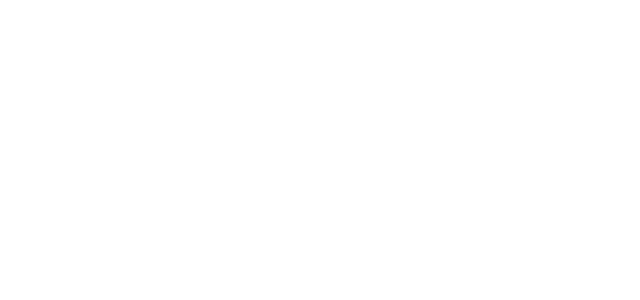
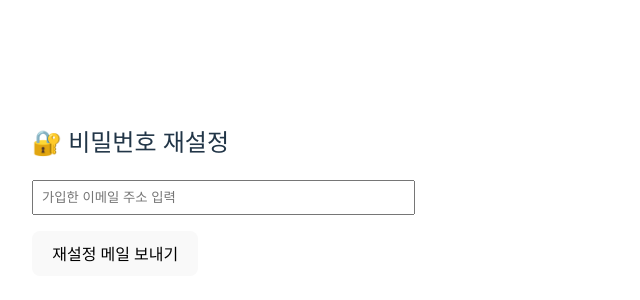
Before and after one commit to JeongHyeon01/My_Refrigerator, a React (Vite) app in the folder FE/: page /reset-password in a window 1280 px wide. Before the commit this address had no page. Shown: the part 210-510 px from the top of the page, without its empty margins (0-640 px from the left). Built offline with nearby package versions, Linux system fonts and the light colour scheme; the HTML template or start-up script is replaced by a standard one.

Commit message:
Add Reset password

```diff
--- a/FE/src/App.jsx
+++ b/FE/src/App.jsx
@@ -6,7 +6,8 @@
 import MainPage from './components/MainPage';
 import RecipeRecommendation from './components/RecipeRecommendation';
 import WasteReport from './components/WasteReport';
-import FindIDPage from './components/FindIDPage'; // 아이디 찾기 페이지 추가
+import FindIDPage from './components/FindIDPage';
+import ResetPasswordPage from './components/ResetPasswordPage';
 
 const App = () => {
   return (
@@ -19,6 +20,7 @@
         <Route path="/recipes" element={<RecipeRecommendation />} />
         <Route path="/report" element={<WasteReport />} />
         <Route path="/find-id" element={<FindIDPage />} />
+        <Route path="/reset-password" element={<ResetPasswordPage />} />
       </Routes>
     </Router>
   );
--- a/FE/src/components/LoginPage.jsx
+++ b/FE/src/components/LoginPage.jsx
@@ -104,6 +104,12 @@
         </a>
       </div>
 
+      <div style={{ textAlign: 'center', marginTop: '10px' }}>
+        <a href="/reset-password" style={{ color: '#ff8888', textDecoration: 'underline' }}>
+          비밀번호 재설정
+        </a>
+      </div>
+
       <div className="section sns-buttons" style={{ marginTop: '2rem' }}>
         <h2>SNS 로그인으로 간편하게 시작하기</h2>
         <button onClick={handleGoogleLogin} disabled={loading}>
--- /dev/null
+++ b/FE/src/components/ResetPasswordPage.jsx
@@ -0,0 +1,43 @@
+import React, { useState } from 'react';
+import { sendPasswordResetEmail } from 'firebase/auth';
+import { auth } from '../firebase';
+
+const ResetPasswordPage = () => {
+  const [email, setEmail] = useState('');
+  const [message, setMessage] = useState('');
+  const [error, setError] = useState('');
+
+  const handleReset = async (e) => {
+    e.preventDefault();
+    setMessage('');
+    setError('');
+
+    try {
+      await sendPasswordResetEmail(auth, email.trim());
+      setMessage('📧 비밀번호 재설정 이메일이 발송되었습니다.');
+    } catch (err) {
+      setError('오류: ' + err.message);
+    }
+  };
+
+  return (
+    <div style={{ padding: '2rem' }}>
+      <h2>🔐 비밀번호 재설정</h2>
+      <form onSubmit={handleReset}>
+        <input
+          type="email"
+          placeholder="가입한 이메일 주소 입력"
+          value={email}
+          onChange={(e) => setEmail(e.target.value)}
+          required
+          style={{ width: '100%', padding: '0.5rem' }}
+        />
+        <button type="submit" style={{ marginTop: '1rem' }}>재설정 메일 보내기</button>
+      </form>
+      {message && <p style={{ color: 'green' }}>{message}</p>}
+      {error && <p style={{ color: 'red' }}>{error}</p>}
+    </div>
+  );
+};
+
+export default ResetPasswordPage;
```
